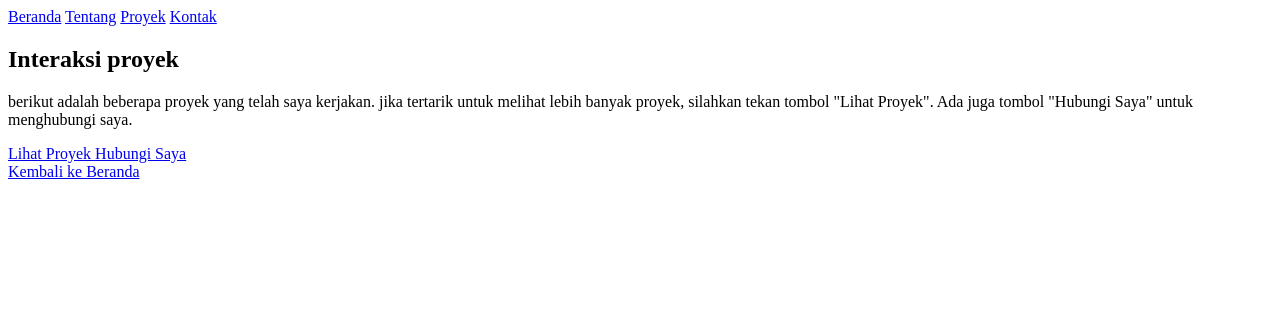
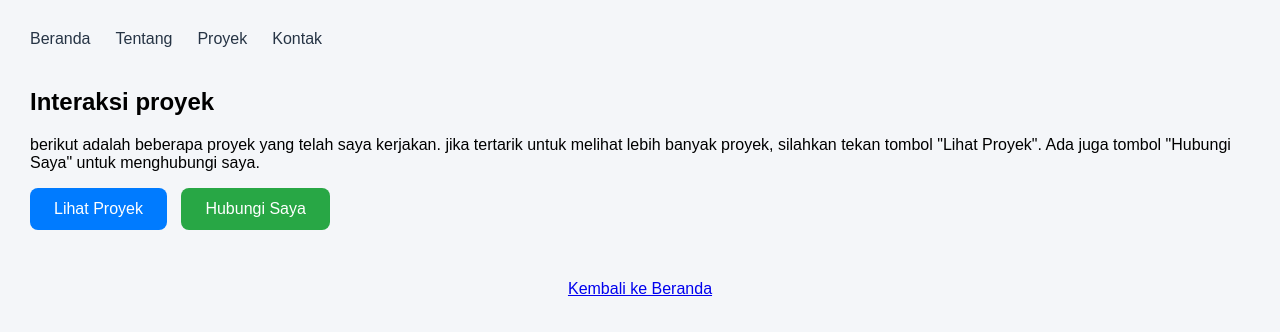
Before and after one commit to Daslim-111/vincent_daslim-x_tkj_1-32-pwd-formatif, a plain HTML site: page components/interactive.html in a window 1280 px wide. Drawn offline with Linux system fonts and the light colour scheme; the site is published under a folder, as on GitHub Pages, so addresses that start at the root find nothing.

Commit message:
perbaikan info dan detail dan perbaikan lannya

```diff
--- a/components/interactive.html
+++ b/components/interactive.html
@@ -6,16 +6,16 @@
     <meta name="viewport" content="width=device-width, initial-scale=1.0">
     <title>Interactive</title>
 
-    <link rel="stylesheet" href="/styles/interactive.css">
+    <link rel="stylesheet" href="../styles/interactive.css">
 </head>
 <body>
 
     <main>
         <nav class="menu">
-            <a href="/index.html">Beranda</a>
-            <a href="/pages/about.html">Tentang</a>
-            <a href="/pages/galery.html">Proyek</a>
-            <a href="/pages/contact.html">Kontak</a>
+            <a href="../index.html">Beranda</a>
+            <a href="../pages/about.html">Tentang</a>
+            <a href="../pages/gallery.html">Proyek</a>
+            <a href="../pages/contact.html">Kontak</a>
         </nav>
 
         <section class="content">
@@ -25,18 +25,18 @@
                 silahkan tekan tombol "Lihat Proyek".
                 Ada juga tombol "Hubungi Saya" untuk menghubungi saya.</p>
 
-            <a href="/pages/galery.html" class="btn btn-grow">
+            <a href="../pages/gallery.html" class="btn btn-grow">
                 Lihat Proyek
             </a>
 
-            <a href="/pages/contact.html" class="btn btn-darken">
+            <a href="../pages/contact.html" class="btn btn-darken">
                 Hubungi Saya
             </a>
         </section>
     </main>
 
     <footer>
-        <a href="/index.html">Kembali ke Beranda</a>
+        <a href="../index.html">Kembali ke Beranda</a>
     </footer>
 
 </body>
```
Also changed, not shown: components/navbar.html (+6 -6 lines), components/sidebar.html (+5 -5 lines), pages/hero.html (+3 -3 lines), styles/gallery.css (+8 -0 lines), styles/hero.css (+9 -0 lines), styles/index.css (+8 -0 lines), styles/interactive.css (+11 -0 lines), styles/navbar.css (+8 -0 lines).
